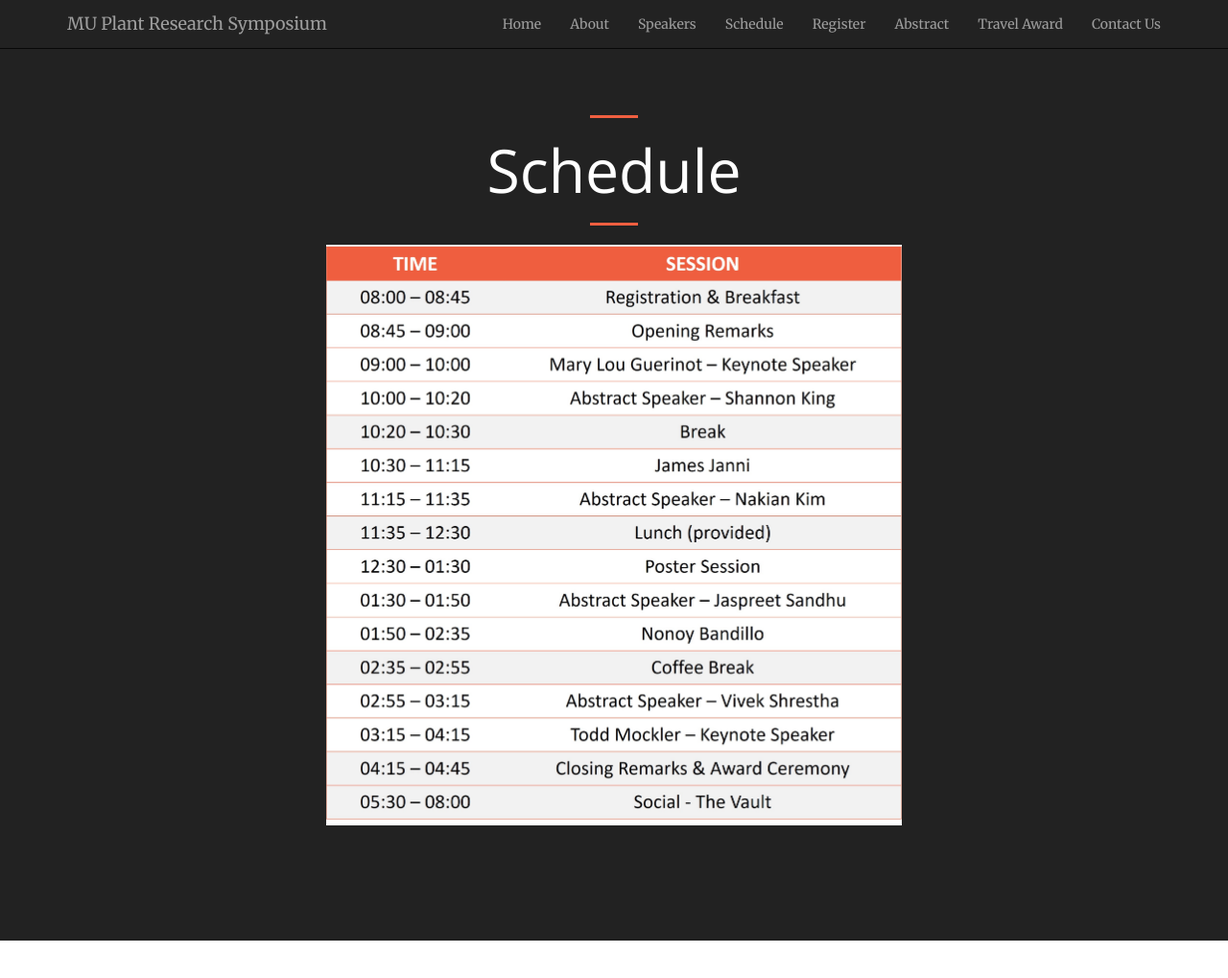
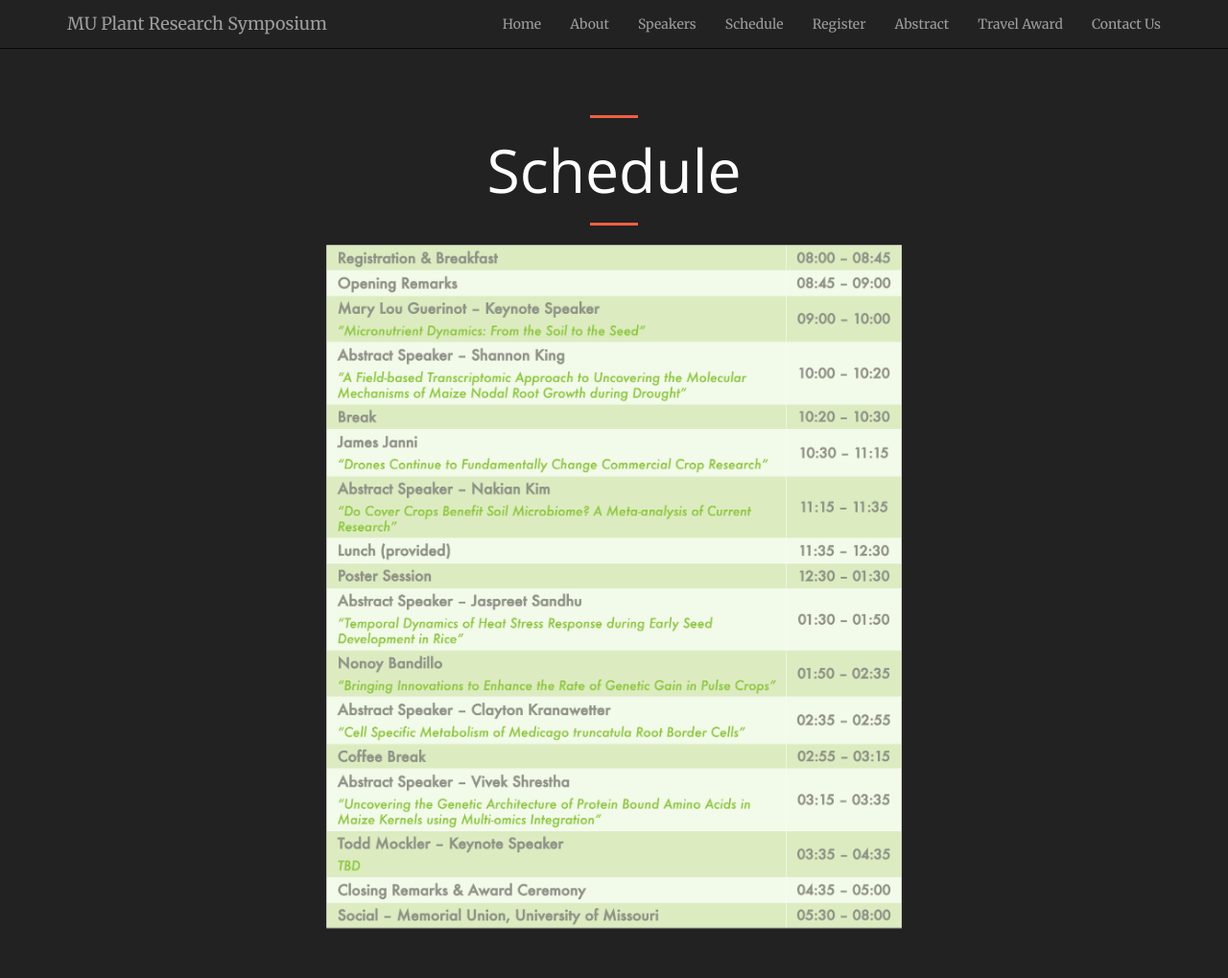
Before and after one commit to mupioneersymposium/mupioneersymposium.github.io, a Jekyll site: the page built from schedule.md, in a window 1280 px wide and 1092 px high. Shown: the top 1019 px of the window at 96% size. Built offline with Jekyll 4.4.1, drawn with Linux system fonts in a browser that asks for light colours.

Commit message:
Update schedule.md

```diff
--- a/schedule.md
+++ b/schedule.md
@@ -5,4 +5,4 @@ layout: regular
 <hr style="clear: both;" />
 # Schedule
 <hr style="clear: both;" />
-<img src="/img/2020 Schedule.png" style="max-width:80%"/>
+<img src="/img/2020Schedule.png" style="max-width:80%"/>
```
